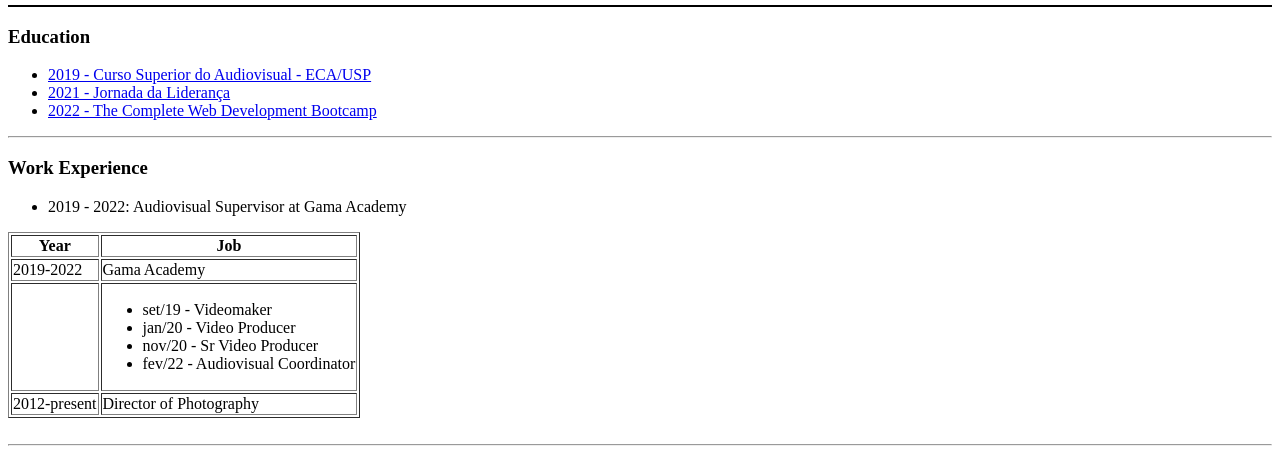
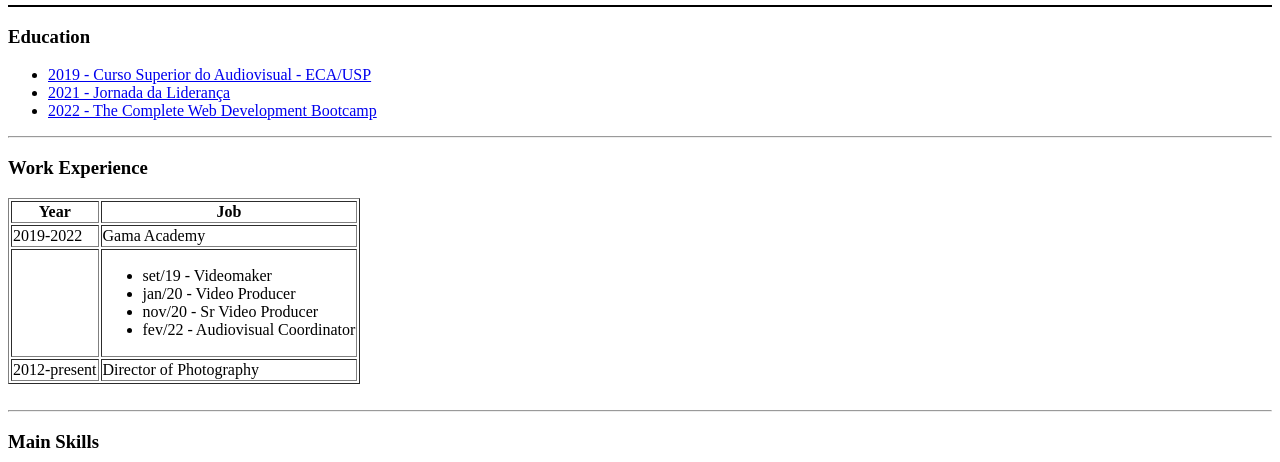
Before and after one commit to miguells1/cv, a plain HTML site: page index.html in a window 1280 px wide. Shown: the part 257-719 px from the top of the page. Drawn offline with Linux system fonts and the light colour scheme.

Commit message:
Update index.html

```diff
--- a/index.html
+++ b/index.html
@@ -36,9 +36,6 @@
   </ul>
   <hr>
   <h3>Work Experience</h3>
-  <ul>
-    <li>2019 - 2022: Audiovisual Supervisor at Gama Academy</li>
-  </ul>
   <table border="1px">
     <thead>
       <th>Year</th>
```
